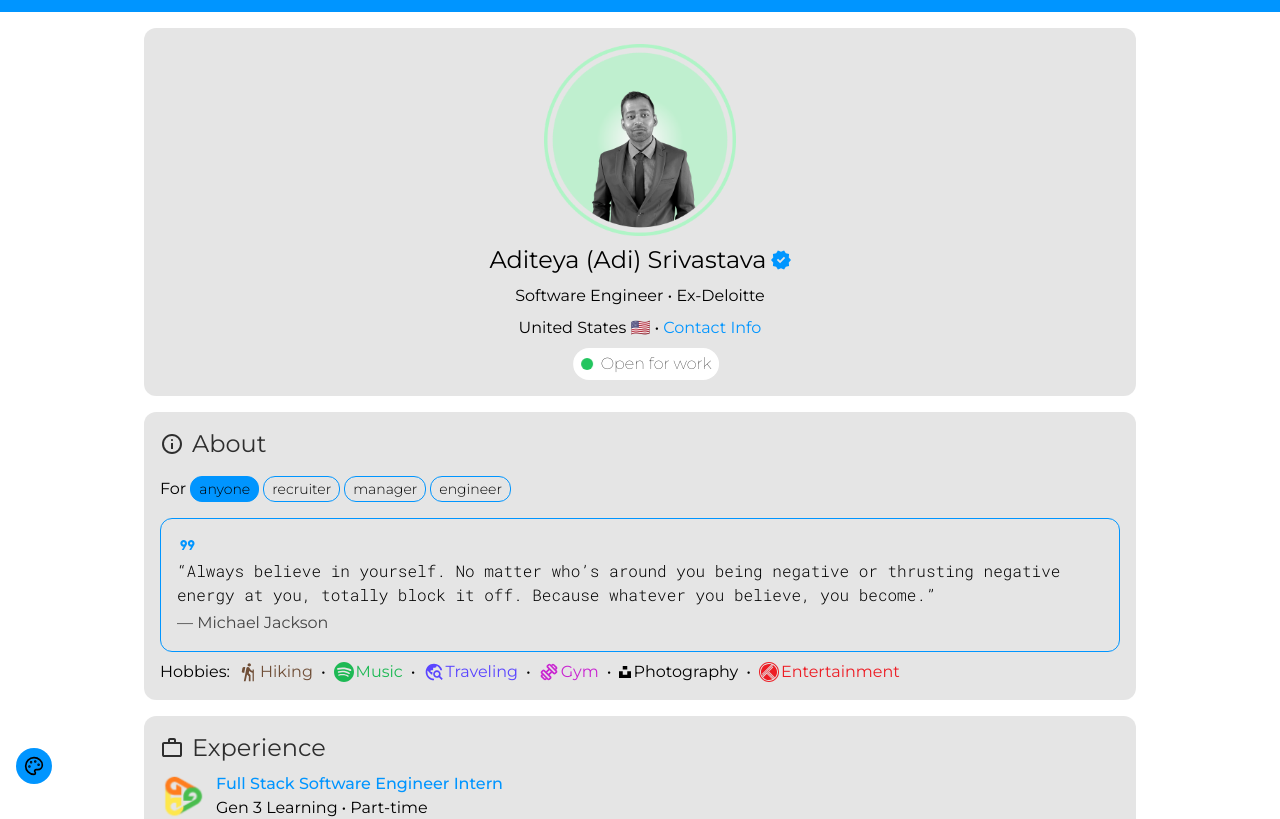
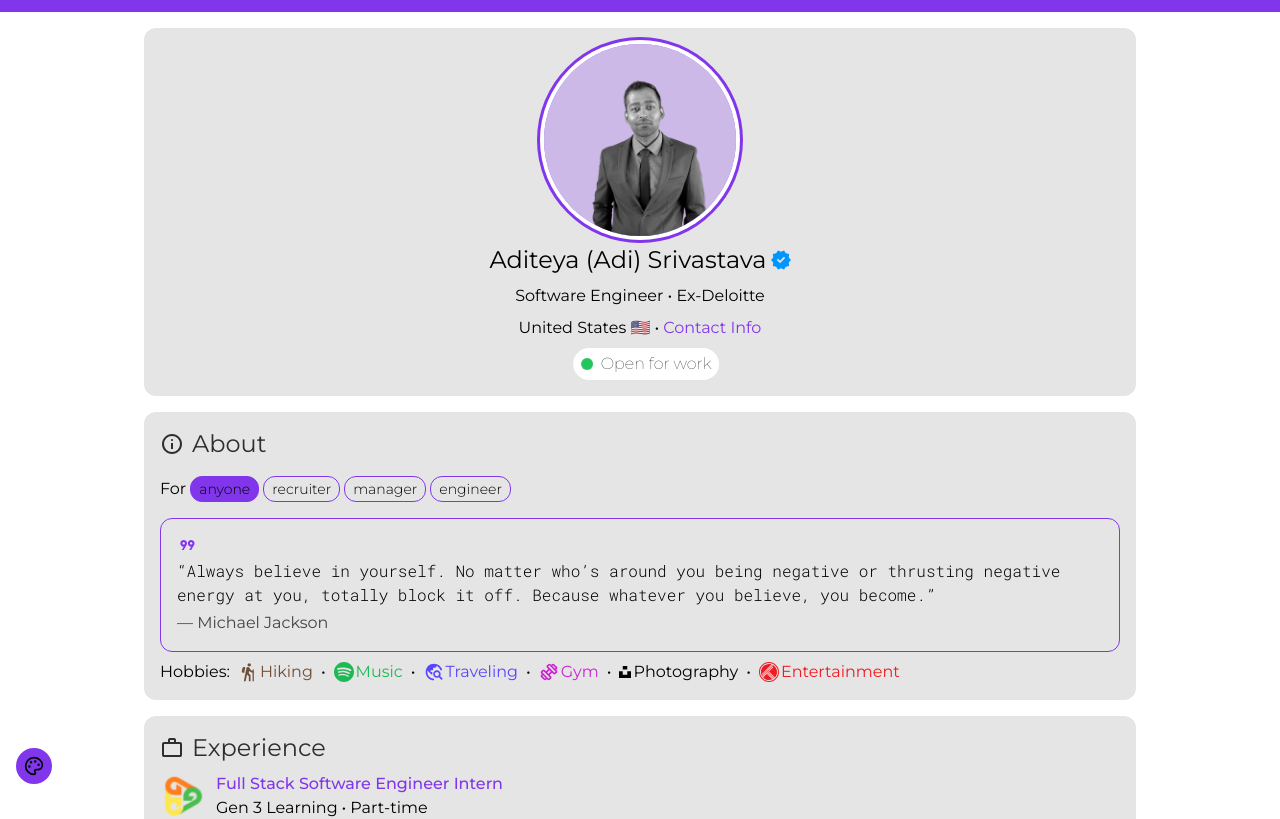
Before and after one commit to aditeyaS/aditeyaS.github.io, a React (Vite) app: page / in a window 1280 px wide. Shown: the top 819 px of the page. Built offline with nearby package versions, Linux system fonts and the light colour scheme.

Commit message:
added more colors and fixed image bg

```diff
--- a/src/components/theme-provider.tsx
+++ b/src/components/theme-provider.tsx
@@ -1,7 +1,8 @@
 import React, { createContext, useContext, useEffect, useState } from "react";
 
 export type Theme = "light" | "dark" | "system";
-export type Accent = "red" | "green" | "blue";
+export type Accent = "blue" | "yellow" | "orange" | "pink" | "purple" | "green";
+const defaultAccent: Accent = "purple";
 
 interface ThemeContextType {
   theme: Theme;
@@ -12,7 +13,7 @@
 
 const ThemeContext = createContext<ThemeContextType>({
   theme: "system",
-  accent: "blue",
+  accent: defaultAccent,
   setTheme: () => {},
   setAccent: () => {},
 });
@@ -37,7 +38,7 @@
     (localStorage.getItem("data-theme") as Theme) || getInitialTheme()
   );
   const [accent, setAccent] = useState<Accent>(
-    (localStorage.getItem("data-accent") as Accent) || "blue"
+    (localStorage.getItem("data-accent") as Accent) || defaultAccent
   );
 
   const setNewTheme = (theme: Theme) => {
--- a/src/index.css
+++ b/src/index.css
@@ -6,6 +6,7 @@
 @tailwind utilities;
 
 @layer base {
+  /* theme colors */
   html[data-theme='dark'] {
     --background: 0 0% 0%;
     --foreground: 0 0% 100%;
@@ -14,13 +15,23 @@
     --background: 0 0% 100%;
     --foreground: 0 0% 0%;
   }
+  /* accent colors */
+  html[data-accent='purple'] {
+    --primary: 265 83% 57%;
+  }
+  html[data-accent='yellow'] {
+    --primary: 44 100% 52%;
+  }
+  html[data-accent='orange'] {
+    --primary: 19 97% 51%;
+  }
+  html[data-accent='pink'] {
+    --primary: 334 100% 50%;
+  }
   html[data-accent='blue'] {
-    --primary: 205 100% 50%;
+    --primary: 217 100% 61%;
   }
-  html[data-accent='red'] {
-    --primary: 10 85% 55%;
-  }
-   html[data-accent='green'] {
+  html[data-accent='green'] {
     --primary: 145 63% 49%;
   }
 }
--- a/src/sections/header/index.tsx
+++ b/src/sections/header/index.tsx
@@ -9,7 +9,9 @@
   return (
     <SectionContainer sectionIndex={0}>
       <div className="flex flex-col items-center gap-2">
-        <img className="w-48 h-48" srcSet="profile.png" />
+        <div className="bg-primary/25 rounded rounded-full ring ring-primary ring-offset-4 ring-offset-background">
+          <img className="w-48 h-48 rounded rounded-full" srcSet="avatar.png" />
+        </div>
         <div className="flex gap-1 items-center">
           <span className="text-2xl">Aditeya (Adi) Srivastava</span>
           <Verified />
--- a/src/sections/theme-modal/index.tsx
+++ b/src/sections/theme-modal/index.tsx
@@ -10,9 +10,12 @@
   color: string;
 };
 const accentList: AccentListType[] = [
-  { accent: "red", color: "#EE4B2B" },
+  { accent: "purple", color: "#8338EC" },
+  { accent: "yellow", color: "#FFBE0B" },
+  { accent: "orange", color: "#FB5607" },
+  { accent: "pink", color: "#FF006E" },
+  { accent: "blue", color: "#3A86FF" },
   { accent: "green", color: "#2ECC71" },
-  { accent: "blue", color: "#0096FF" },
 ];
 
 export const ThemeModal: React.FC = () => {
```
Also changed, not shown: public/avatar.png (added), public/profile.png (deleted).
